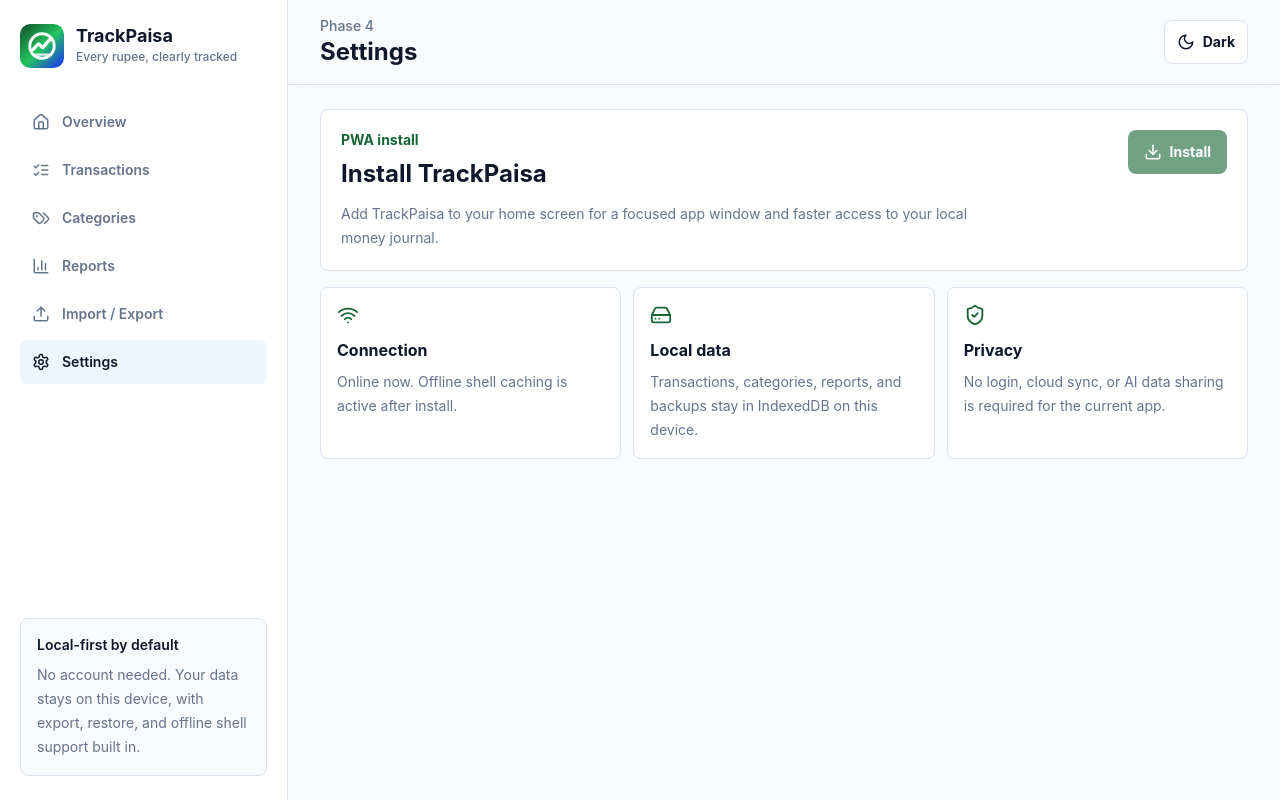
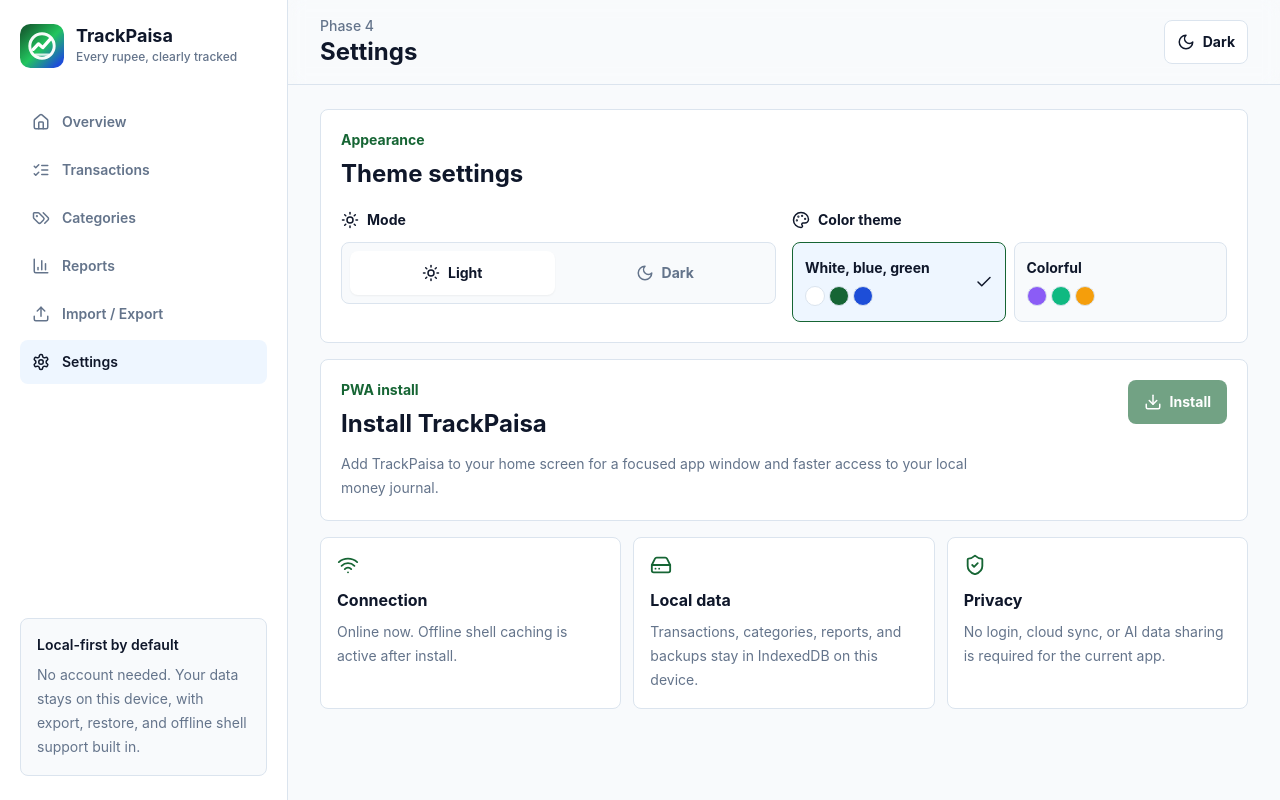
Before and after one commit to NiteshSukalikar/TrackPaisa, a Next.js app: page /settings in a window 1280 px wide. Built offline with nearby package versions, Linux system fonts and the light colour scheme.

Commit message:
Add settings theme palettes

```diff
--- a/src/app/globals.css
+++ b/src/app/globals.css
@@ -13,6 +13,7 @@
   --primary: #166534;
   --primary-strong: #14532d;
   --accent: #1d4ed8;
+  --accent-soft: #38bdf8;
 }
 
 [data-theme="dark"] {
@@ -26,6 +27,23 @@
   --primary: #22c55e;
   --primary-strong: #4ade80;
   --accent: #60a5fa;
+  --accent-soft: #38bdf8;
+}
+
+[data-palette="colorful"] {
+  --surface-muted: #f3e8ff;
+  --primary: #8b5cf6;
+  --primary-strong: #7c3aed;
+  --accent: #f59e0b;
+  --accent-soft: #06b6d4;
+}
+
+[data-theme="dark"][data-palette="colorful"] {
+  --surface-muted: #241a35;
+  --primary: #a78bfa;
+  --primary-strong: #c4b5fd;
+  --accent: #fbbf24;
+  --accent-soft: #22d3ee;
 }
 
 * {
--- a/src/components/layout/theme-toggle.tsx
+++ b/src/components/layout/theme-toggle.tsx
@@ -2,31 +2,36 @@
 
 import { Moon, Sun } from "lucide-react";
 import { useEffect, useState } from "react";
-
-type Theme = "light" | "dark";
-
-const storageKey = "trackpaisa-theme";
-
-function applyTheme(theme: Theme) {
-  document.documentElement.dataset.theme = theme;
-  document.documentElement.classList.toggle("dark", theme === "dark");
-}
+import {
+  applyColorTheme,
+  appearanceChangeEvent,
+  getStoredColorTheme,
+  getStoredThemeMode,
+  saveThemeMode,
+  type ThemeMode,
+} from "@/lib/utils/appearance";
 
 export function ThemeToggle() {
-  const [theme, setTheme] = useState<Theme>("light");
+  const [theme, setTheme] = useState<ThemeMode>("light");
 
   useEffect(() => {
-    const storedTheme = window.localStorage.getItem(storageKey);
-    const initialTheme = storedTheme === "dark" ? "dark" : "light";
-    setTheme(initialTheme);
-    applyTheme(initialTheme);
+    function syncTheme() {
+      const storedTheme = getStoredThemeMode();
+      setTheme(storedTheme);
+      applyColorTheme(getStoredColorTheme());
+    }
+
+    syncTheme();
+    window.addEventListener(appearanceChangeEvent, syncTheme);
+
+    return () => {
+      window.removeEventListener(appearanceChangeEvent, syncTheme);
+    };
   }, []);
 
   function toggleTheme() {
     const nextTheme = theme === "dark" ? "light" : "dark";
-    setTheme(nextTheme);
-    window.localStorage.setItem(storageKey, nextTheme);
-    applyTheme(nextTheme);
+    saveThemeMode(nextTheme);
   }
 
   return (
--- a/src/features/settings/settings-panel.tsx
+++ b/src/features/settings/settings-panel.tsx
@@ -1,7 +1,27 @@
 "use client";
 
-import { Download, HardDrive, ShieldCheck, Wifi, WifiOff } from "lucide-react";
+import {
+  Check,
+  Download,
+  HardDrive,
+  Moon,
+  Palette,
+  ShieldCheck,
+  Sun,
+  Wifi,
+  WifiOff,
+} from "lucide-react";
 import { useEffect, useState } from "react";
+import {
+  applyColorTheme,
+  applyThemeMode,
+  getStoredColorTheme,
+  getStoredThemeMode,
+  saveColorTheme,
+  saveThemeMode,
+  type ColorTheme,
+  type ThemeMode,
+} from "@/lib/utils/appearance";
 
 interface BeforeInstallPromptEvent extends Event {
   prompt: () => Promise<void>;
@@ -11,8 +31,18 @@
   const [installPrompt, setInstallPrompt] = useState<BeforeInstallPromptEvent | null>(null);
   const [isOnline, setIsOnline] = useState(true);
   const [isInstalled, setIsInstalled] = useState(false);
+  const [themeMode, setThemeMode] = useState<ThemeMode>("light");
+  const [colorTheme, setColorTheme] = useState<ColorTheme>("green-blue");
 
   useEffect(() => {
+    const storedThemeMode = getStoredThemeMode();
+    const storedColorTheme = getStoredColorTheme();
+
+    setThemeMode(storedThemeMode);
+    setColorTheme(storedColorTheme);
+    applyThemeMode(storedThemeMode);
+    applyColorTheme(storedColorTheme);
+
     setIsOnline(window.navigator.onLine);
     setIsInstalled(window.matchMedia("(display-mode: standalone)").matches);
 
@@ -49,8 +79,73 @@
     setInstallPrompt(null);
   }
 
+  function handleThemeModeChange(nextThemeMode: ThemeMode) {
+    setThemeMode(nextThemeMode);
+    saveThemeMode(nextThemeMode);
+  }
+
+  function handleColorThemeChange(nextColorTheme: ColorTheme) {
+    setColorTheme(nextColorTheme);
+    saveColorTheme(nextColorTheme);
+  }
+
   return (
     <div className="grid gap-4">
+      <section className="rounded-lg border border-[var(--border)] bg-[var(--surface)] p-5">
+        <p className="text-sm font-bold text-[var(--primary)]">Appearance</p>
+        <h2 className="mt-2 text-2xl font-bold">Theme settings</h2>
+
+        <div className="mt-5 grid gap-4 lg:grid-cols-2">
+          <div>
+            <div className="flex items-center gap-2 text-sm font-bold">
+              <Sun aria-hidden="true" size={18} />
+              <span>Mode</span>
+            </div>
+            <div className="mt-3 grid grid-cols-2 gap-2 rounded-lg border border-[var(--border)] bg-[var(--bg)] p-2">
+              {(["light", "dark"] as const).map((mode) => (
+                <button
+                  key={mode}
+                  type="button"
+                  onClick={() => handleThemeModeChange(mode)}
+                  aria-pressed={themeMode === mode}
+                  className="inline-flex min-h-11 items-center justify-center gap-2 rounded-lg px-3 text-sm font-bold text-[var(--muted)] aria-pressed:bg-[var(--surface)] aria-pressed:text-[var(--text)] aria-pressed:shadow-sm"
+                >
+                  {mode === "light" ? (
+                    <Sun aria-hidden="true" size={18} />
+                  ) : (
+                    <Moon aria-hidden="true" size={18} />
+                  )}
+                  {mode === "light" ? "Light" : "Dark"}
+                </button>
+              ))}
+            </div>
+          </div>
+
+          <div>
+            <div className="flex items-center gap-2 text-sm font-bold">
+              <Palette aria-hidden="true" size={18} />
+              <span>Color theme</span>
+            </div>
+            <div className="mt-3 grid gap-2 sm:grid-cols-2">
+              <ColorThemeButton
+                colorTheme="green-blue"
+                isSelected={colorTheme === "green-blue"}
+                label="White, blue, green"
+                onSelect={handleColorThemeChange}
+                swatches={["#ffffff", "#166534", "#1d4ed8"]}
+              />
+              <ColorThemeButton
+                colorTheme="colorful"
+                isSelected={colorTheme === "colorful"}
+                label="Colorful"
+                onSelect={handleColorThemeChange}
+                swatches={["#8b5cf6", "#10b981", "#f59e0b"]}
+              />
+            </div>
+          </div>
+        </div>
+      </section>
+
       <section className="rounded-lg border border-[var(--border)] bg-[var(--surface)] p-5">
         <div className="flex flex-col gap-4 sm:flex-row sm:items-start sm:justify-between">
           <div>
@@ -106,3 +201,43 @@
     </div>
   );
 }
+
+interface ColorThemeButtonProps {
+  colorTheme: ColorTheme;
+  isSelected: boolean;
+  label: string;
+  onSelect: (colorTheme: ColorTheme) => void;
+  swatches: string[];
+}
+
+function ColorThemeButton({
+  colorTheme,
+  isSelected,
+  label,
+  onSelect,
+  swatches,
+}: ColorThemeButtonProps) {
+  return (
+    <button
+      type="button"
+      onClick={() => onSelect(colorTheme)}
+      aria-pressed={isSelected}
+      className="flex min-h-20 items-center justify-between gap-3 rounded-lg border border-[var(--border)] bg-[var(--bg)] p-3 text-left aria-pressed:border-[var(--primary)] aria-pressed:bg-[var(--surface-muted)]"
+    >
+      <span>
+        <span className="block text-sm font-bold text-[var(--text)]">{label}</span>
+        <span className="mt-2 flex gap-1">
+          {swatches.map((swatch) => (
+            <span
+              key={swatch}
+              aria-hidden="true"
+              className="h-5 w-5 rounded-full border border-[var(--border)]"
+              style={{ backgroundColor: swatch }}
+            />
+          ))}
+        </span>
+      </span>
+      {isSelected ? <Check aria-hidden="true" size={18} /> : null}
+    </button>
+  );
+}
--- /dev/null
+++ b/src/lib/utils/appearance.ts
@@ -0,0 +1,45 @@
+export type ThemeMode = "light" | "dark";
+export type ColorTheme = "green-blue" | "colorful";
+
+export const themeStorageKey = "trackpaisa-theme";
+export const colorThemeStorageKey = "trackpaisa-color-theme";
+export const appearanceChangeEvent = "trackpaisa-appearance-change";
+
+export function getPaletteAttribute(colorTheme: ColorTheme) {
+  return colorTheme === "colorful" ? "colorful" : "green";
+}
+
+export function getColorThemeLabel(colorTheme: ColorTheme) {
+  return colorTheme === "colorful" ? "Colorful" : "White, blue, and green";
+}
+
+export function applyThemeMode(theme: ThemeMode) {
+  document.documentElement.dataset.theme = theme;
+  document.documentElement.classList.toggle("dark", theme === "dark");
+}
+
+export function applyColorTheme(colorTheme: ColorTheme) {
+  document.documentElement.dataset.palette = getPaletteAttribute(colorTheme);
+}
+
+export function getStoredThemeMode(): ThemeMode {
+  return window.localStorage.getItem(themeStorageKey) === "dark" ? "dark" : "light";
+}
+
+export function getStoredColorTheme(): ColorTheme {
+  return window.localStorage.getItem(colorThemeStorageKey) === "colorful"
+    ? "colorful"
+    : "green-blue";
+}
+
+export function saveThemeMode(theme: ThemeMode) {
+  window.localStorage.setItem(themeStorageKey, theme);
+  applyThemeMode(theme);
+  window.dispatchEvent(new Event(appearanceChangeEvent));
+}
+
+export function saveColorTheme(colorTheme: ColorTheme) {
+  window.localStorage.setItem(colorThemeStorageKey, colorTheme);
+  applyColorTheme(colorTheme);
+  window.dispatchEvent(new Event(appearanceChangeEvent));
+}
```
Also changed, not shown: 3 other files (tests, documents, lock files or other folders).
